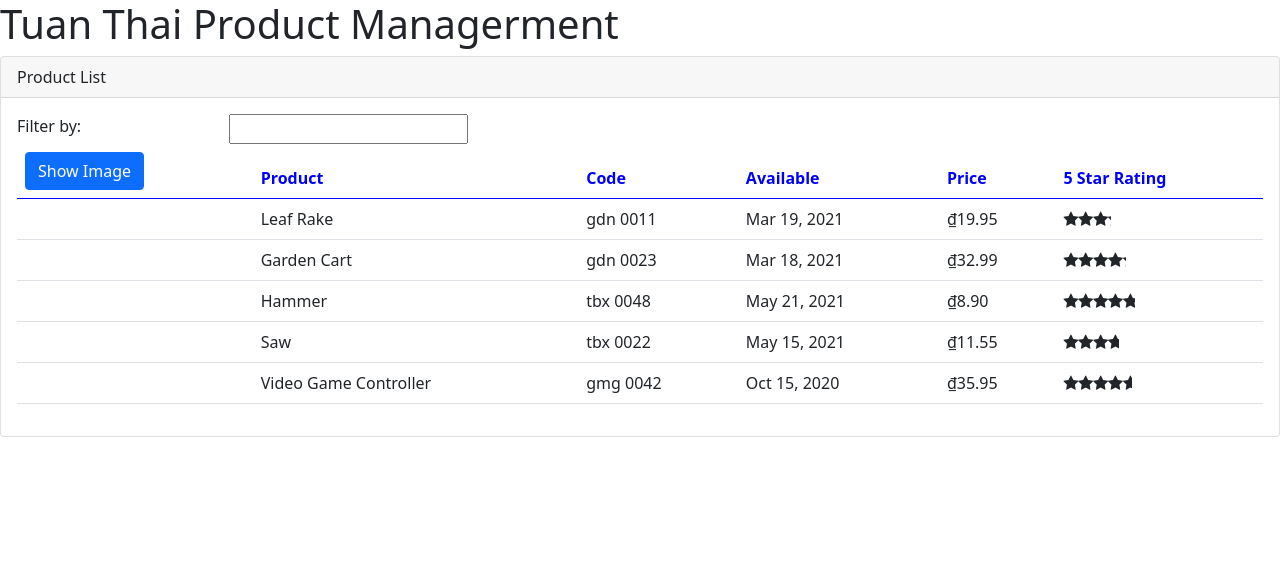
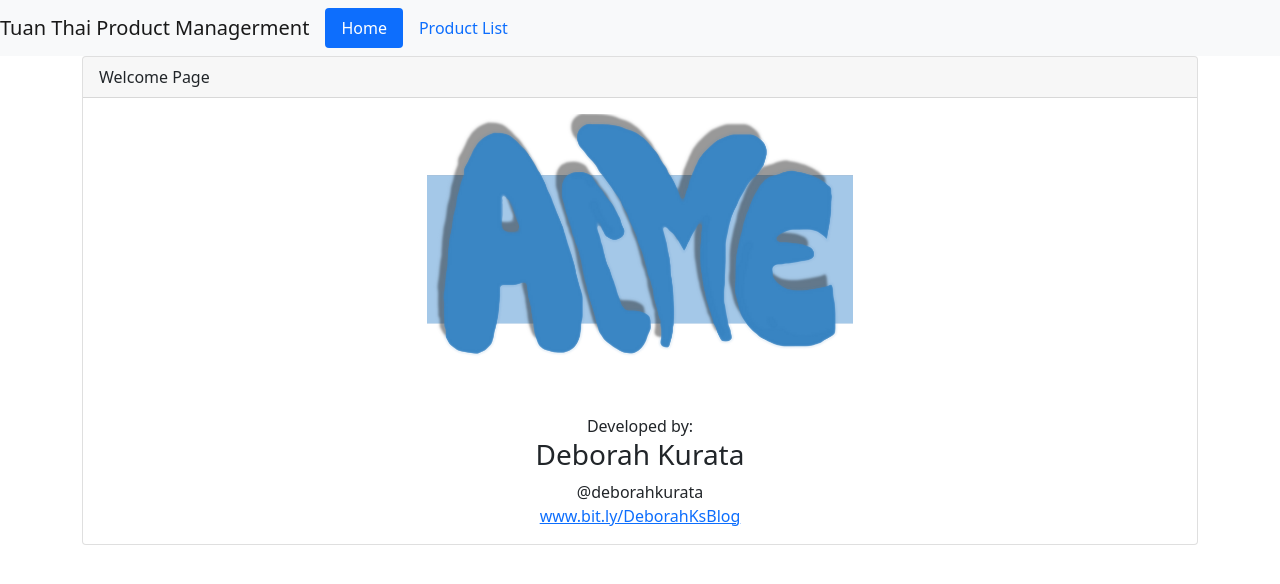
Before and after one commit to tuanta911/first-app, an Angular app: page /welcome in a window 1280 px wide. Before the commit this address led to /. Shown: the top 584 px of the page. Built offline with nearby package versions, Linux system fonts and the light colour scheme.

Commit message:
add product details

```diff
--- a/src/app/app-routing.module.ts
+++ b/src/app/app-routing.module.ts
@@ -1,10 +1,19 @@
+import { WelcomeComponent } from './home/welcome.component';
+import { ProductDetailComponent } from './product/product-detail/product-detail.component';
+import { ProductListComponent } from './product/product-list/product-list.component';
 import { NgModule } from '@angular/core';
 import { RouterModule, Routes } from '@angular/router';
 
-const routes: Routes = [];
+const routes: Routes = [
+  { path: 'products', component: ProductListComponent },
+  { path: 'products/:id', component: ProductDetailComponent },
+  { path: 'welcome', component: WelcomeComponent },
+  { path: '', redirectTo: 'welcome', pathMatch: 'full' },
+  { path: '**', component: WelcomeComponent },
+];
 
 @NgModule({
   imports: [RouterModule.forRoot(routes)],
-  exports: [RouterModule]
+  exports: [RouterModule],
 })
-export class AppRoutingModule { }
+export class AppRoutingModule {}
--- a/src/app/app.component.html
+++ b/src/app/app.component.html
@@ -1,4 +1,18 @@
-<div>
-  <h1>{{ title }}</h1>
-  <app-product-list></app-product-list>
+<nav class="navbar navbar-expand navbar-light bg-light">
+  <a class="navbar-brand">{{ title }}</a>
+  <ul class="nav nav-pills">
+    <li>
+      <a class="nav-link" routerLinkActive="active" routerLink="/welcome"
+        >Home</a
+      >
+    </li>
+    <li>
+      <a class="nav-link" routerLinkActive="active" routerLink="/products"
+        >Product List</a
+      >
+    </li>
+  </ul>
+</nav>
+<div class="container">
+  <router-outlet></router-outlet>
 </div>
--- a/src/app/app.module.ts
+++ b/src/app/app.module.ts
@@ -8,6 +8,8 @@ import { AppComponent } from './app.component';
 import { ProductListComponent } from './product/product-list/product-list.component';
 import { ConvertToSpacePipe } from './shared/convert-to-space.pipe';
 import { StarComponent } from './shared/star/star.component';
+import { ProductDetailComponent } from './product/product-detail/product-detail.component';
+import { WelcomeComponent } from './home/welcome.component';
 
 @NgModule({
   declarations: [
@@ -15,6 +17,8 @@ import { StarComponent } from './shared/star/star.component';
     ProductListComponent,
     ConvertToSpacePipe,
     StarComponent,
+    ProductDetailComponent,
+    WelcomeComponent,
   ],
   imports: [BrowserModule, FormsModule, AppRoutingModule, HttpClientModule],
   providers: [],
--- /dev/null
+++ b/src/app/home/welcome.component.html
@@ -0,0 +1,26 @@
+<div class="card">
+  <div class="card-header">
+    {{ pageTitle }}
+  </div>
+  <div class="card-body">
+    <div class="container-fluid">
+      <div class="text-center">
+        <img
+          src="./assets/images/logo.jpg"
+          class="img-responsive center-block"
+          style="max-height: 300px; padding-bottom: 50px"
+        />
+      </div>
+
+      <div class="text-center">Developed by:</div>
+      <div class="text-center">
+        <h3>Deborah Kurata</h3>
+      </div>
+
+      <div class="text-center">@deborahkurata</div>
+      <div class="text-center">
+        <a href="http://www.bit.ly/DeborahKsBlog">www.bit.ly/DeborahKsBlog</a>
+      </div>
+    </div>
+  </div>
+</div>
--- /dev/null
+++ b/src/app/home/welcome.component.ts
@@ -0,0 +1,13 @@
+import { Component, OnInit } from '@angular/core';
+
+@Component({
+  selector: 'app-welcome',
+  templateUrl: './welcome.component.html',
+  styleUrls: ['./welcome.component.css'],
+})
+export class WelcomeComponent implements OnInit {
+  pageTitle: string = 'Welcome Page';
+  constructor() {}
+
+  ngOnInit(): void {}
+}
--- /dev/null
+++ b/src/app/product/product-detail/product-detail.component.html
@@ -0,0 +1,62 @@
+<div class="card">
+  <div class="card-header">
+    {{ product?.productName }}
+  </div>
+
+  <div class="card-body" *ngIf="product">
+    <div class="row">
+      <div class="col-md-8">
+        <div class="row">
+          <div class="col-md-4">Name:</div>
+          <div class="col-md-8">{{ product.productName }}</div>
+        </div>
+        <div class="row">
+          <div class="col-md-4">Code:</div>
+          <div class="col-md-8">
+            {{ product.productCode | lowercase | convertToSpace: "-" }}
+          </div>
+        </div>
+        <div class="row">
+          <div class="col-md-4">Description:</div>
+          <div class="col-md-8">{{ product.description }}</div>
+        </div>
+        <div class="row">
+          <div class="col-md-4">Availability:</div>
+          <div class="col-md-8">{{ product.releaseDate }}</div>
+        </div>
+        <div class="row">
+          <div class="col-md-4">Price:</div>
+          <div class="col-md-8">
+            {{ product.price | currency: "USD":"symbol" }}
+          </div>
+        </div>
+        <div class="row">
+          <div class="col-md-4">5 Star Rating:</div>
+          <div class="col-md-8">
+            <app-star [rating]="product.starRating"> </app-star>
+          </div>
+        </div>
+      </div>
+
+      <div class="col-md-4">
+        <img
+          class="center-block img-responsive"
+          [style.width.px]="200"
+          [style.margin.px]="2"
+          [src]="product.imageUrl"
+          [title]="product.productName"
+        />
+      </div>
+    </div>
+  </div>
+
+  <div class="card-footer">
+    <button
+      class="btn btn-outline-secondary"
+      style="width: 80px"
+      (click)="onBack()"
+    >
+      <i class="fa fa-chevron-left"></i> Back
+    </button>
+  </div>
+</div>
--- /dev/null
+++ b/src/app/product/product-detail/product-detail.component.ts
@@ -0,0 +1,36 @@
+import { IProduct } from './../iproduct';
+import { ProductService } from './../product.service';
+import { Component, OnInit } from '@angular/core';
+import { ActivatedRoute, Router } from '@angular/router';
+
+@Component({
+  templateUrl: './product-detail.component.html',
+  styleUrls: ['./product-detail.component.css'],
+})
+export class ProductDetailComponent implements OnInit {
+  private _productService: ProductService;
+  product: IProduct | undefined;
+  id: number = 0;
+  constructor(
+    private route: ActivatedRoute,
+    productService: ProductService,
+    private router: Router
+  ) {
+    this._productService = productService;
+  }
+
+  ngOnInit(): void {
+    this.id = Number(this.route.snapshot.paramMap.get('id'));
+    this._productService.getProductById(this.id).subscribe({
+      next: (productData) => {
+        this.product = productData;
+        console.log(productData);
+      },
+    });
+    console.log(this.route.snapshot.paramMap.get('id'));
+  }
+
+  onBack(): void {
+    this.router.navigate(['/products']);
+  }
+}
--- a/src/app/product/product-list/product-list.component.html
+++ b/src/app/product/product-list/product-list.component.html
@@ -36,7 +36,11 @@
                 [style.margin.px]="imageMargin"
               />
             </td>
-            <td>{{ product.productName }}</td>
+            <td>
+              <a [routerLink]="['/products', product.productId]">{{
+                product.productName
+              }}</a>
+            </td>
             <td>{{ product.productCode | lowercase | convertToSpace: "-" }}</td>
             <td>{{ product.releaseDate | date }}</td>
             <td>{{ product.price | currency: "VND":"symbol":"1.2-2" }}</td>
--- a/src/app/product/product.service.ts
+++ b/src/app/product/product.service.ts
@@ -19,6 +19,13 @@ export class ProductService {
     );
   }
 
+  getProductById(id: number): Observable<IProduct> {
+    return this.http.get<IProduct>(this.productURL).pipe(
+      tap((data) => data.productId == id),
+      catchError(this.handleError)
+    );
+  }
+
   private handleError(err: HttpErrorResponse): Observable<never> {
     let errorMessage = '';
     if (err.error instanceof ErrorEvent) {
```
Also changed, not shown: src/app/home/welcome.component.css (added), src/app/product/product-detail/product-detail.component.css (added), 2 other files (tests, documents, lock files or other folders).
